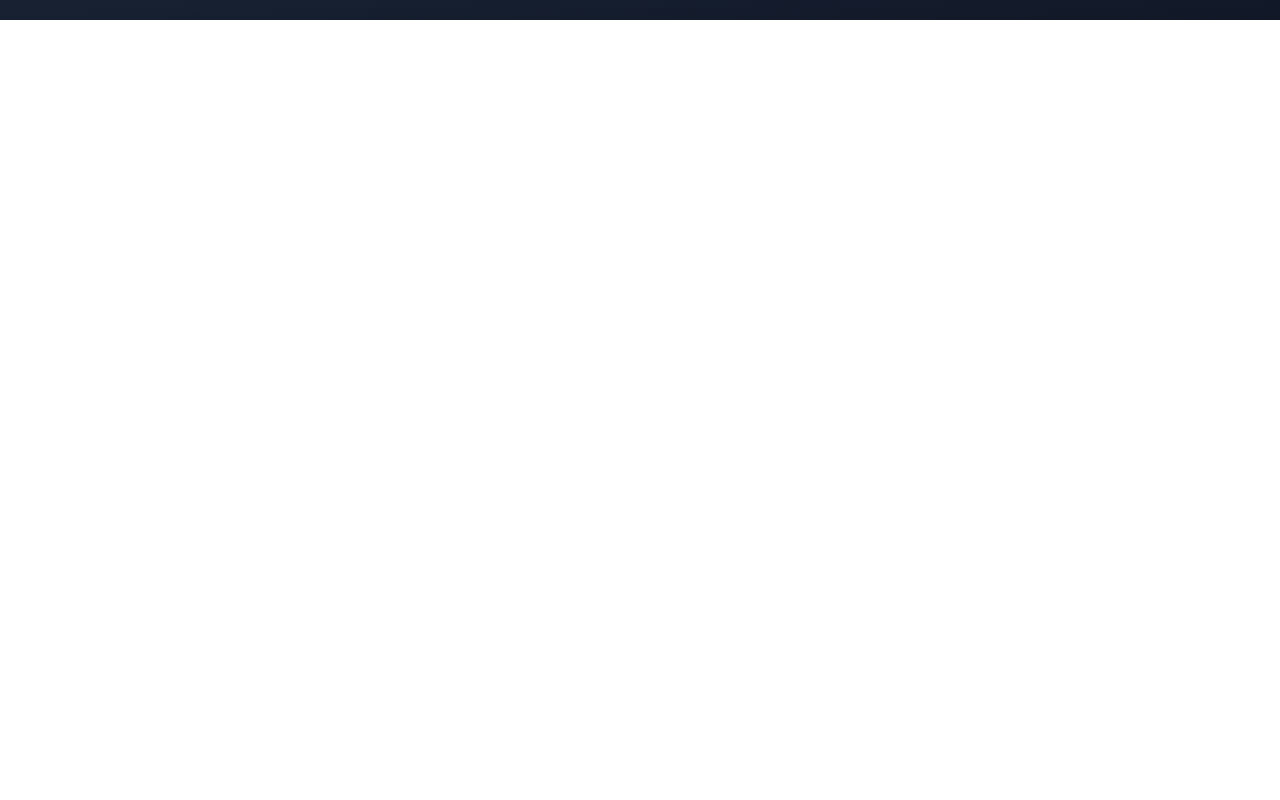
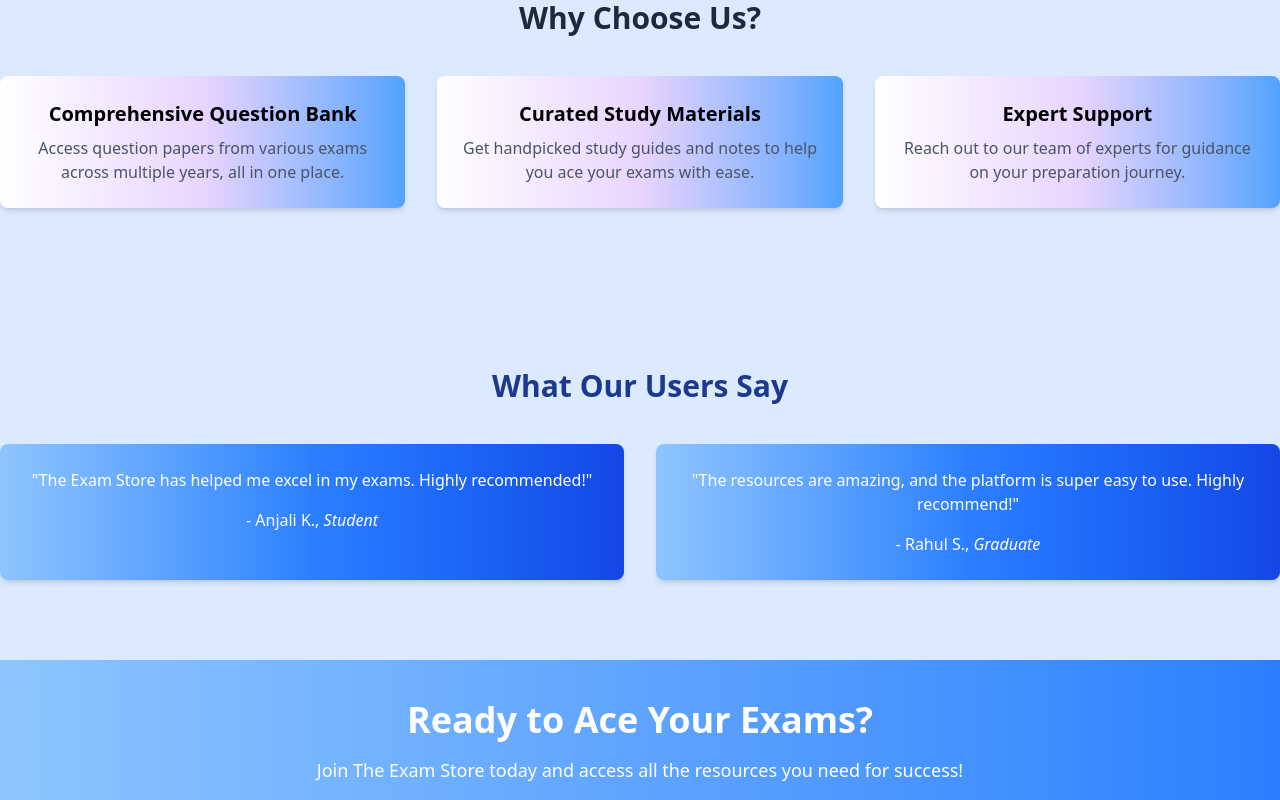
Before and after one commit to Vikranth-Tej/Exam-Store, a React (Vite) app in the folder frontend/: page /signup in a window 1280 px wide. Shown: the part 880-1680 px from the top of the page. Before the commit the page ends 900 px from the top, so only its background shows below. Built offline with nearby package versions, Linux system fonts and the light colour scheme; no server answers.

Commit message:
features page added

```diff
--- /dev/null
+++ b/frontend/src/components/Features.jsx
@@ -0,0 +1,94 @@
+import React from "react";
+
+const Features = () => {
+  return (
+    <div>
+      {/* Features Section */}
+      <section className="py-20 bg-blue-100">
+        <div className="container mx-auto text-center ">
+          <h2 className="text-3xl font-bold text-gray-800 mb-10">
+            Why Choose Us?
+          </h2>
+          <div className="grid grid-cols-1 md:grid-cols-3 gap-8">
+            <div className="p-6 bg-gradient-to-r from-white via-purple-200 to-blue-400 rounded-lg shadow-md hover:bg-gray-200 transition">
+              <h4 className="text-xl font-semibold mb-2">
+                Comprehensive Question Bank
+              </h4>
+              <p className="text-gray-600">
+                Access question papers from various exams across multiple years,
+                all in one place.
+              </p>
+            </div>
+            <div className="p-6 bg-gradient-to-r from-white via-purple-200 to-blue-400 rounded-lg shadow-md hover:bg-blue-500 transition">
+              <h4 className="text-xl font-semibold mb-2">
+                Curated Study Materials
+              </h4>
+              <p className="text-gray-600">
+                Get handpicked study guides and notes to help you ace your exams
+                with ease.
+              </p>
+            </div>
+            <div className="p-6 bg-gradient-to-r from-white via-purple-200 to-blue-400 rounded-lg shadow-md hover:bg-gray-200 transition">
+              <h4 className="text-xl font-semibold mb-2">Expert Support</h4>
+              <p className="text-gray-600">
+                Reach out to our team of experts for guidance on your
+                preparation journey.
+              </p>
+            </div>
+          </div>
+        </div>
+      </section>
+
+      {/* Testimonials Section */}
+      <section className="py-20 bg-blue-100">
+        <div className="container mx-auto text-center">
+          <h2 className="text-3xl font-bold text-blue-900 mb-10">
+            What Our Users Say
+          </h2>
+          <div className="grid grid-cols-1 md:grid-cols-2 gap-8">
+            <blockquote className="p-6 bg-gradient-to-r from-blue-300 via-blue-500 to-blue-700 rounded-lg shadow-md">
+              <p className="text-white">
+                "The Exam Store has helped me excel in my exams. Highly
+                recommended!"
+              </p>
+              <footer className="mt-4 text-white">
+                - Anjali K., <cite>Student</cite>
+              </footer>
+            </blockquote>
+            <blockquote className="p-6 bg-gradient-to-r from-blue-300 via-blue-500 to-blue-700 rounded-lg shadow-md">
+              <p className="text-white">
+                "The resources are amazing, and the platform is super easy to
+                use. Highly recommend!"
+              </p>
+              <footer className="mt-4 text-white">
+                - Rahul S., <cite>Graduate</cite>
+              </footer>
+            </blockquote>
+          </div>
+        </div>
+      </section>
+
+      {/* Call to Action Section */}
+      <section className="py-10 bg-gradient-to-r from-blue-300 to-blue-500 text-white text-center">
+        <div className="container mx-auto">
+          <h2 className="text-4xl font-bold">Ready to Ace Your Exams?</h2>
+          <p className="text-lg mt-4">
+            Join The Exam Store today and access all the resources you need for
+            success!
+          </p>
+          <a
+            onClick={(e) => {
+              e.preventDefault();
+              window.scrollTo({ top: 0, behavior: "smooth" });
+            }}
+            className="mt-6 inline-block bg-white text-blue-600 px-6 py-3 rounded-lg shadow-md hover:bg-gray-100 font-semibold cursor-pointer"
+          >
+            Get Started
+          </a>
+        </div>
+      </section>
+    </div>
+  );
+};
+
+export default Features;
--- a/frontend/src/pages/Signup.jsx
+++ b/frontend/src/pages/Signup.jsx
@@ -5,6 +5,7 @@
 import { useAuthStore } from "../store/useAuthStore.js";
 import { User, Mail, Lock } from "lucide-react";
 import { Loader2 } from "lucide-react";
+import Features from "../components/Features.jsx";
 
 const Signup = () => {
   const getGreeting = () => {
@@ -50,6 +51,7 @@
   };
 
   return (
+    <div>
       <div className="flex h-screen bg-gradient-to-bl from-white to-blue-300">
         {/* Left Side - Illustration */}
         <div className="w-[55%] flex justify-center items-center ">
@@ -57,7 +59,8 @@
             <img src={image} alt="" className="w-150" />
             <h2 className="text-3xl font-bold mt-6">Welcome to Exam Store</h2>
             <p className="mt-2 opacity-100">
-            Sign up to explore premium features and enjoy a seamless experience.
+              Sign up to explore premium features and enjoy a seamless
+              experience.
             </p>
           </div>
         </div>
@@ -73,7 +76,10 @@
             {/* Signup Form */}
             <form onSubmit={handleSubmit} className="mt-6 text-white">
               <div className="relative">
-              <User className="absolute left-3 top-3 text-gray-400" size={20} />
+                <User
+                  className="absolute left-3 top-3 text-gray-400"
+                  size={20}
+                />
                 <input
                   type="text"
                   placeholder="Full Name"
@@ -87,7 +93,10 @@
               </div>
 
               <div className="relative">
-              <Mail className="absolute left-3 top-3 text-gray-400" size={20} />
+                <Mail
+                  className="absolute left-3 top-3 text-gray-400"
+                  size={20}
+                />
                 <input
                   type="email"
                   placeholder="Email"
@@ -101,7 +110,10 @@
               </div>
 
               <div className="relative">
-              <Lock className="absolute left-3 top-3 text-gray-400" size={20} />
+                <Lock
+                  className="absolute left-3 top-3 text-gray-400"
+                  size={20}
+                />
                 <input
                   type={showPassword ? "text" : "password"}
                   placeholder="Password"
@@ -150,6 +162,8 @@
           </div>
         </div>
       </div>
+      <Features />
+    </div>
   );
 };
 
```
Lines whose indentation alone changed are shown as unchanged.
